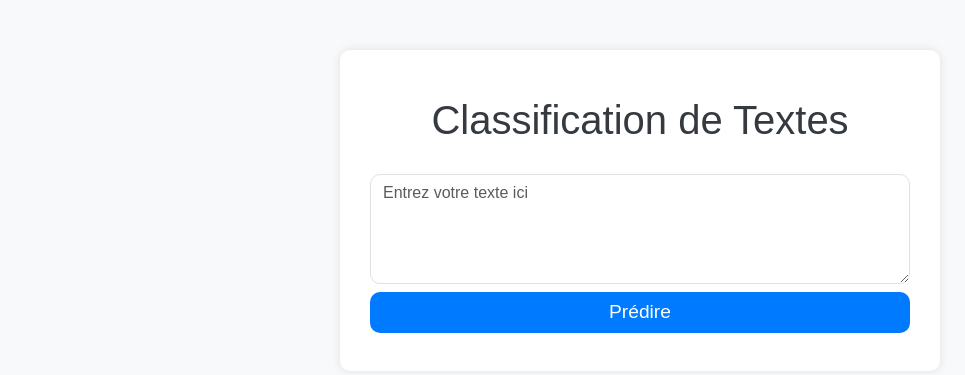
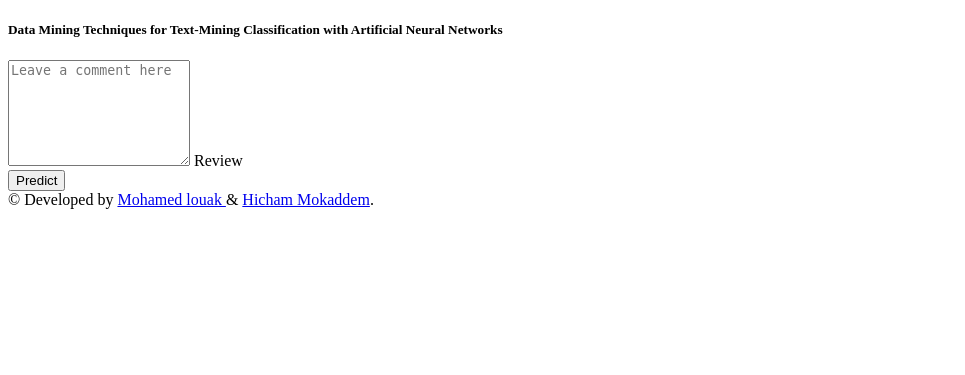
Before and after one commit to mokaddemhicham/Text-Mining-Classification-using-Artificial-Neural-Networks, a Flask app: template templates/index.html in a window 1280 px wide. Shown: the top 375 px of the page, without its empty margins (0-965 px from the left). Run offline with Flask 3, Linux system fonts and the light colour scheme; the template is opened without the code that fills it, so the values that code supplies are empty; some libraries are stand-ins or nearby versions.

Commit message:
update the ui template

```diff
--- a/static/style.css
+++ /dev/null
@@ -1,61 +0,0 @@
-body {
-    background-color: #f8f9fa;
-    font-family: 'Arial', sans-serif;
-}
-.container {
-    max-width: 600px;
-    margin-top: 50px;
-    background: #fff;
-    padding: 30px;
-    box-shadow: 0 0 10px rgba(0,0,0,0.1);
-    border-radius: 10px;
-}
-h1 {
-    margin-bottom: 30px;
-    color: #343a40;
-}
-.form-control {
-    border-radius: 10px;
-}
-.btn-primary {
-    border-radius: 10px;
-    background-color: #007bff;
-    border: none;
-    width: 100px;
-    font-size: 1.2em;
-}
-.btn-primary:hover {
-    background-color: #0056b3;
-}
-.alert {
-    margin-top: 20px;
-    border-radius: 10px;
-    padding: 15px;
-}
-
-.badge {
-    font-size: 16px;
-    border-radius: 10px;
-    padding: 15px;
-    width: 100px;
-
-    font-family:  'Arial Narrow', Arial, sans-serif;
-    transition: 0.3s;
-}
-
-.badge:hover {
-    box-shadow: 0px 8px 16px 0px rgba(0,0,0,0.2);
-}
-.badge-success {
-    background-color: #28a745;
-    box-shadow: 0px 4px 8px 0px rgba(0,0,0,0.2);
-}
-.badge-danger {
-    background-color: #d8727c;
-    box-shadow: 0px 4px 8px 0px rgba(0,0,0,0.2);
-}
-footer {
-    margin-top: 30px;
-    text-align: center;
-    color: #6c757d;
-}
--- a/templates/index.html
+++ b/templates/index.html
@@ -1,45 +1,71 @@
 <!DOCTYPE html>
 <html lang="en">
-
 <head>
     <meta charset="UTF-8">
     <meta name="viewport" content="width=device-width, initial-scale=1.0">
-    <title>Classification de Textes</title>
-    <link href="https://cdn.jsdelivr.net/npm/bootstrap@5.3.3/dist/css/bootstrap.min.css" rel="stylesheet"
-        integrity="sha384-QWTKZyjpPEjISv5WaRU9OFeRpok6YctnYmDr5pNlyT2bRjXh0JMhjY6hW+ALEwIH" crossorigin="anonymous">
-    <script src="https://cdn.jsdelivr.net/npm/bootstrap@5.3.3/dist/js/bootstrap.bundle.min.js"
-        integrity="sha384-YvpcrYf0tY3lHB60NNkmXc5s9fDVZLESaAA55NDzOxhy9GkcIdslK1eN7N6jIeHz"
-        crossorigin="anonymous"></script>
+    <link type="text/css" rel="stylesheet" href="{{ url_for('static/bootstrap/css', filename='./bootstrap.min.css') }}">
+    <title>Text-Mining : Classification with ANN</title>
+    <style>
+        .description {
+            letter-spacing: 0.35px;
+        }
+    </style>
+</head>
+<body>
+<div class="container mt-5">
+    <div class="row">
+        <div class="col-sm-12 col-md-10 offset-md-1 col-xl-8 offset-xl-2 col-xxl-10 offset-xxl-1">
+            <div class="card">
+                <div class="card-header text-center">
+                    <h5>Data Mining Techniques for Text-Mining Classification with Artificial Neural Networks</h5>
+                </div>
+                <div class="card-body">
+                    <p class="blockquote-footer mt-1 description">
 
-    <link type="text/css" rel="stylesheet" href="{{ url_for('static', filename='./style.css') }}">
-</head>
-
-<body>
-
-    <div class="container">
-        <h1 class="mt-3 text-center">Classification de Textes</h1>
-        <div class="">
-            <textarea id="textInput" class="form-control" rows="4" cols="50"
-                placeholder="Entrez votre texte ici"></textarea>
+                    </p>
+                    <form action="" class="form">
+                        <div class="form-floating">
+                            <textarea class="form-control mb-4" placeholder="Leave a comment here" id="floatingTextarea2" style="height: 100px"></textarea>
+                            <label for="floatingTextarea2">Review</label>
                         </div>
-        <div class="d-flex justify-content-center mt-2">
-            <button class="btn btn-primary w-100" onclick="predict()">Prédire</button>
-        </div >
-        <div class="d-flex justify-content-center mt-2">
-            <div id="predictionResult" class="badge"></div>
+                        <button type="button" class="btn btn-primary w-100" onclick="predict()">Predict</button>
+                    </form>
+                    <div class="w-100 d-flex justify-content-center">
+                        <span id="predictionResult" class="badge mt-4 fs-5 fw-normal"></span>
                     </div>
-
-
+                    <div class="w-100 d-flex justify-content-center">
+                <span class="mt-4 fw-normal text-center">
+                    &copy; Developed by <a href="https://www.linkedin.com/in/louakmohamed/" target="_blank" class="text-decoration-none"> Mohamed louak </a>&
+                    <a href="https://www.linkedin.com/in/mokaddemhicham/" target="_blank" class="text-decoration-none">Hicham Mokaddem</a>.
+                </span>
                     </div>
-
-
-
-
-
-
-
+                </div>
+            </div>
+        </div>
+    </div>
+</div>
+<script src="{{ url_for('static/bootstrap/js', filename='./bootstrap.bundle.min.js') }}"></script>
+<script src="{{ url_for('static/autotyping', filename='./autotyping.min.js') }}"></script>
 
 <script>
+    document.addEventListener("DOMContentLoaded", function() {
+        const exampleText = [
+            'This project explores the use of recurrent neural networks',
+            'to classify movie reviews according to their sentiment.',
+            'The model is trained on the IMDB dataset',
+            'and evaluated using metrics such as precision and recall.',
+            'The goal is to demonstrate the effectiveness of recurrent neural networks',
+            'in sentiment analysis.'
+        ];
+        const exampleTyping = new AutoTyping('.description', exampleText, {
+            typeSpeed: 50,
+            deleteSpeed: 50,
+            waitBeforeDelete: 2000,
+            waitBetweenWords: 500,
+        });
+        exampleTyping.start()
+    });
+
     function predict() {
         var textInput = document.getElementById("textInput").value;
         console.log(textInput);
@@ -57,24 +83,16 @@
                 var predictionResult = parseFloat(data.prediction);
 
                 var alertClass = predictionResult > 0 ? 'badge-success' : 'badge-danger';
-                    var predictionText = predictionResult > 0 ? 'Good' : 'Not Good';
+                var predictionText = predictionResult > 0 ? 'Positive' : 'Negative';
                 document.getElementById("predictionResult").innerText = predictionText;
 
                 document.getElementById("predictionResult").classList.remove('badge-success', 'badge-danger');
                 document.getElementById("predictionResult").classList.add(alertClass);
-
-
-
-
-
-                    /*document.getElementById("predictionResult").innerText = "Prédiction : " + data.prediction;*/
             })
             .catch(error => {
-                    console.error('Erreur lors de la prédiction:', error);
+                console.error('Error during prediction:', error);
             });
     }
-
 </script>
 </body>
-
 </html>
```
Lines whose indentation alone changed are shown as unchanged.
